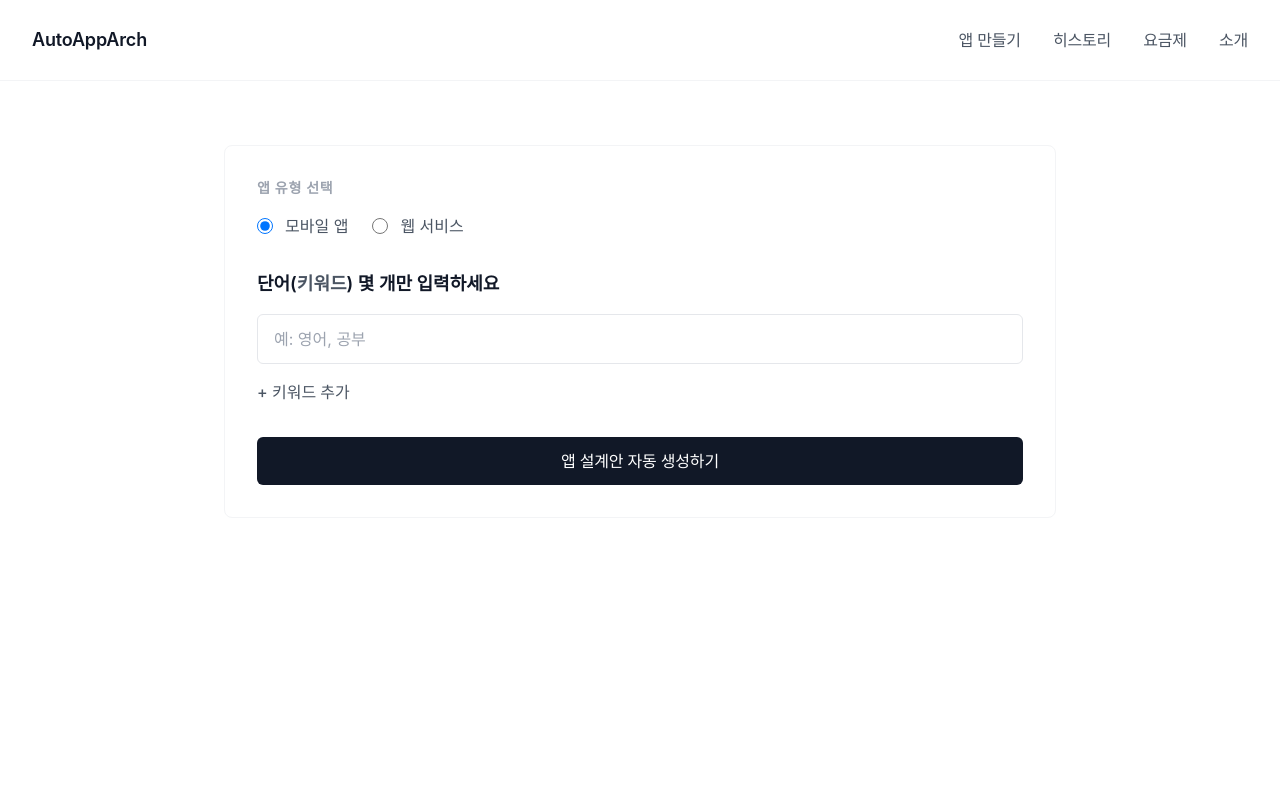
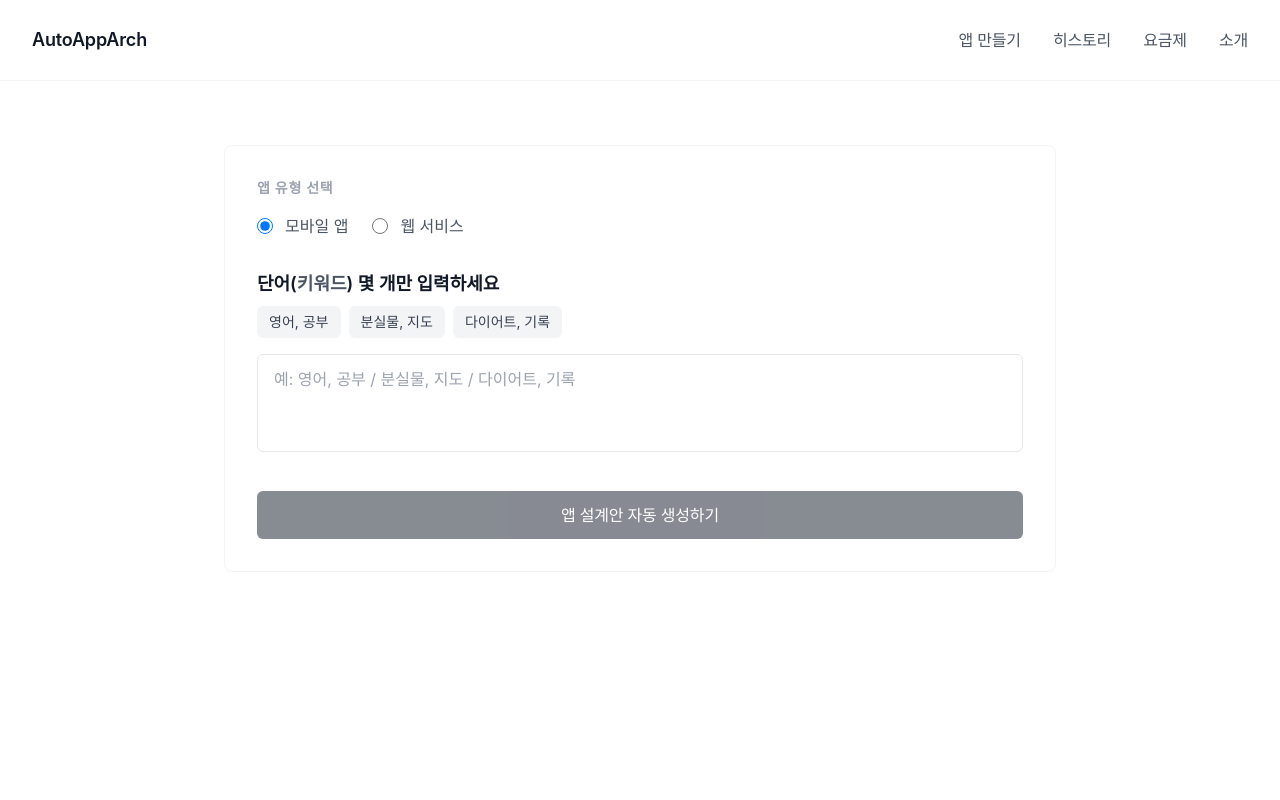
Before and after one commit to Christina0922/AutoAppArch, a Next.js app: page /app in a window 1280 px wide. Shown: the top 800 px of the page. Built offline with nearby package versions, Linux system fonts and the light colour scheme.

Commit message:
QA/UX improvements: Typography fixes, keyword input validation, history loading states, pricing conditional CTA, about trust elements

```diff
--- a/app/(product)/history/page.tsx
+++ b/app/(product)/history/page.tsx
@@ -6,15 +6,50 @@ import { SavedPlan } from "@/lib/types";
 import { getAllPlans, deletePlan } from "@/lib/storage";
 import HistoryList from "@/components/HistoryList";
 
+type LoadingState = "loading" | "success" | "error" | "timeout";
+
 export default function HistoryPage() {
   const [plans, setPlans] = useState<SavedPlan[]>([]);
-  const [isLoading, setIsLoading] = useState(true);
+  const [loadingState, setLoadingState] = useState<LoadingState>("loading");
 
   useEffect(() => {
-    const loadedPlans = getAllPlans();
-    setPlans(loadedPlans);
-    setIsLoading(false);
+    const loadPlans = async () => {
+      try {
+        // 타임아웃 설정 (6초)
+        const timeoutId = setTimeout(() => {
+          setLoadingState("timeout");
+        }, 6000);
+
+        // localStorage는 동기이지만, 에러 처리를 위해 try-catch 사용
+        const loadedPlans = getAllPlans();
+
+        clearTimeout(timeoutId);
+        setPlans(loadedPlans);
+        setLoadingState("success");
+      } catch (error) {
+        console.error("히스토리 로딩 실패:", error);
+        setLoadingState("error");
+      }
+    };
+
+    loadPlans();
   }, []);
+
+  const handleRetry = () => {
+    setLoadingState("loading");
+    try {
+      const loadedPlans = getAllPlans();
+      setPlans(loadedPlans);
+      setLoadingState("success");
+    } catch (error) {
+      console.error("히스토리 재시도 실패:", error);
+      setLoadingState("error");
+    }
+  };
+
+  const handleRefresh = () => {
+    window.location.reload();
+  };
 
   const handleDelete = (id: string) => {
     if (confirm("정말 삭제하시겠습니까?")) {
@@ -22,21 +57,96 @@ export default function HistoryPage() {
         deletePlan(id);
         setPlans(getAllPlans());
       } catch (error) {
+        console.error("삭제 실패:", error);
         alert("삭제에 실패했습니다.");
       }
     }
   };
 
-  if (isLoading) {
+  // 로딩 스켈레톤
+  if (loadingState === "loading") {
     return (
       <div className="max-w-4xl mx-auto px-6 lg:px-8 py-16">
-        <div className="bg-white rounded-lg border border-gray-100 p-12 text-center">
-          <p className="text-base text-gray-500">로딩 중...</p>
+        <h1 className="text-3xl font-semibold text-gray-900 mb-12 text-center tracking-tight">
+          저장된 <span className="font-bold">앱 설계안</span>
+        </h1>
+        <div className="space-y-4">
+          {[1, 2, 3].map((i) => (
+            <div
+              key={i}
+              className="bg-white rounded-lg border border-gray-100 p-8 animate-pulse"
+            >
+              <div className="h-6 bg-gray-200 rounded w-3/4 mb-4"></div>
+              <div className="h-4 bg-gray-200 rounded w-1/2 mb-2"></div>
+              <div className="h-4 bg-gray-200 rounded w-1/3"></div>
+            </div>
+          ))}
         </div>
       </div>
     );
   }
 
+  // 타임아웃 상태
+  if (loadingState === "timeout") {
+    return (
+      <div className="max-w-4xl mx-auto px-6 lg:px-8 py-16">
+        <h1 className="text-3xl font-semibold text-gray-900 mb-12 text-center tracking-tight">
+          저장된 <span className="font-bold">앱 설계안</span>
+        </h1>
+        <div className="bg-white rounded-lg border border-gray-100 p-16 flex flex-col items-center justify-center min-h-[400px]">
+          <p className="text-base text-gray-600 mb-4 text-center">
+            히스토리를 불러오지 못했습니다.
+          </p>
+          <div className="flex gap-3">
+            <button
+              onClick={handleRetry}
+              className="h-12 px-6 bg-gray-900 text-white text-base font-medium rounded-md hover:bg-gray-800 transition-colors"
+            >
+              다시 시도
+            </button>
+            <button
+              onClick={handleRefresh}
+              className="h-12 px-6 bg-white text-gray-900 text-base font-medium rounded-md border border-gray-200 hover:bg-gray-50 transition-colors"
+            >
+              새로고침
+            </button>
+          </div>
+        </div>
+      </div>
+    );
+  }
+
+  // 에러 상태
+  if (loadingState === "error") {
+    return (
+      <div className="max-w-4xl mx-auto px-6 lg:px-8 py-16">
+        <h1 className="text-3xl font-semibold text-gray-900 mb-12 text-center tracking-tight">
+          저장된 <span className="font-bold">앱 설계안</span>
+        </h1>
+        <div className="bg-white rounded-lg border border-gray-100 p-16 flex flex-col items-center justify-center min-h-[400px]">
+          <p className="text-base text-gray-600 mb-4 text-center">
+            히스토리를 불러오지 못했습니다.
+          </p>
+          <div className="flex gap-3">
+            <button
+              onClick={handleRetry}
+              className="h-12 px-6 bg-gray-900 text-white text-base font-medium rounded-md hover:bg-gray-800 transition-colors"
+            >
+              다시 시도
+            </button>
+            <button
+              onClick={handleRefresh}
+              className="h-12 px-6 bg-white text-gray-900 text-base font-medium rounded-md border border-gray-200 hover:bg-gray-50 transition-colors"
+            >
+              새로고침
+            </button>
+          </div>
+        </div>
+      </div>
+    );
+  }
+
+  // 성공 상태
   return (
     <div className="max-w-4xl mx-auto px-6 lg:px-8 py-16">
       <h1 className="text-3xl font-semibold text-gray-900 mb-12 text-center tracking-tight">
@@ -54,7 +164,7 @@ export default function HistoryPage() {
             href="/app"
             className="inline-block h-12 px-8 bg-gray-900 text-white text-base font-medium rounded-md hover:bg-gray-800 transition-colors tracking-tight"
           >
-            <span className="font-bold">설계안 자동 생성하기</span>
+            <span className="font-bold">설계안 만들기</span>
           </Link>
         </div>
       ) : (
--- a/components/KeywordInputForm.tsx
+++ b/components/KeywordInputForm.tsx
@@ -8,48 +8,75 @@ interface KeywordInputFormProps {
   loadingMessage?: string;
 }
 
+// 키워드 정규화 함수 (쉼표, 공백, 줄바꿈을 콤마 기준으로 정리)
+const normalizeKeywords = (input: string): string[] => {
+  return input
+    .split(/[,\n\r]+/)
+    .map((k) => k.trim())
+    .filter((k) => k.length > 0);
+};
+
 export default function KeywordInputForm({
   onSubmit,
   isLoading = false,
   loadingMessage = "",
 }: KeywordInputFormProps) {
-  const [keywords, setKeywords] = useState<string[]>([""]);
+  const [keywordInput, setKeywordInput] = useState("");
   const [selectedType, setSelectedType] = useState<"app" | "web">("app");
+  const [validationError, setValidationError] = useState("");
 
-  const handleKeywordChange = (index: number, value: string) => {
-    const newKeywords = [...keywords];
-    newKeywords[index] = value;
-    setKeywords(newKeywords);
+  const exampleChips = [
+    { text: "영어, 공부", keywords: ["영어", "공부"] },
+    { text: "분실물, 지도", keywords: ["분실물", "지도"] },
+    { text: "다이어트, 기록", keywords: ["다이어트", "기록"] },
+  ];
+
+  const handleExampleClick = (keywords: string[]) => {
+    setKeywordInput(keywords.join(", "));
+    setValidationError("");
   };
 
-  const addKeyword = () => {
-    if (keywords.length < 3) {
-      setKeywords([...keywords, ""]);
-    }
-  };
-
-  const removeKeyword = (index: number) => {
-    if (keywords.length > 1) {
-      const newKeywords = keywords.filter((_, i) => i !== index);
-      setKeywords(newKeywords);
-    }
+  const handleInputChange = (value: string) => {
+    setKeywordInput(value);
+    setValidationError("");
   };
 
   const handleSubmit = (e: React.FormEvent) => {
     e.preventDefault();
-    const validKeywords = keywords.filter((k) => k.trim() !== "");
-    if (validKeywords.length === 0) {
-      alert("최소 1개 이상의 키워드를 입력해주세요.");
+
+    // 정규화
+    const normalized = normalizeKeywords(keywordInput);
+
+    // 검증
+    if (normalized.length === 0) {
+      setValidationError("최소 1개 이상의 키워드를 입력해주세요.");
       return;
     }
-    onSubmit(validKeywords, selectedType);
+
+    if (normalized.length === 1) {
+      setValidationError("2개 이상의 키워드를 권장합니다. (현재: 1개)");
+      // 경고만 표시하고 계속 진행 가능
+    }
+
+    if (normalized.length > 6) {
+      setValidationError("키워드는 최대 6개까지 입력 가능합니다.");
+      return;
+    }
+
+    // 각 키워드 길이 검증
+    const tooLong = normalized.find((k) => k.length > 20);
+    if (tooLong) {
+      setValidationError("키워드는 20자 이하로 입력해주세요.");
+      return;
+    }
+
+    setValidationError("");
+    onSubmit(normalized, selectedType);
   };
 
-  const placeholders = [
-    "예: 영어, 공부",
-    "예: 분실물, 지도",
-    "예: 다이어트, 기록",
-  ];
+  const isValid = normalizeKeywords(keywordInput).length > 0 &&
+                  normalizeKeywords(keywordInput).length <= 6 &&
+                  !normalizeKeywords(keywordInput).some((k) => k.length > 20);
 
   return (
     <form onSubmit={handleSubmit} className="space-y-8">
@@ -88,46 +115,44 @@ export default function KeywordInputForm({
           <p className="text-lg font-semibold text-gray-900 mb-2">
             단어(<span className="text-gray-600">키워드</span>) 몇 개만 입력하세요
           </p>
+          {/* 예시 칩 */}
+          <div className="flex flex-wrap gap-2 mb-3">
+            {exampleChips.map((chip, idx) => (
+              <button
+                key={idx}
+                type="button"
+                onClick={() => handleExampleClick(chip.keywords)}
+                disabled={isLoading}
+                className="px-3 py-1.5 text-sm bg-gray-100 text-gray-700 rounded-md hover:bg-gray-200 transition-colors disabled:opacity-50 disabled:cursor-not-allowed"
+              >
+                {chip.text}
+              </button>
+            ))}
+          </div>
         </div>
         <div className="space-y-3">
-          {keywords.map((keyword, index) => (
-            <div key={index} className="flex gap-3">
-              <input
-                type="text"
-                value={keyword}
-                onChange={(e) => handleKeywordChange(index, e.target.value)}
-                placeholder={placeholders[index] || `키워드 ${index + 1}`}
-                className="flex-1 px-4 py-3 text-base border border-gray-200 rounded-md focus:ring-1 focus:ring-gray-900 focus:border-gray-900 transition-colors bg-white"
-                disabled={isLoading}
-              />
-              {keywords.length > 1 && (
-                <button
-                  type="button"
-                  onClick={() => removeKeyword(index)}
-                  className="px-4 py-3 text-base text-gray-500 hover:text-gray-900 transition-colors"
-                  disabled={isLoading}
-                >
-                  삭제
-                </button>
-              )}
-            </div>
-          ))}
+          <textarea
+            value={keywordInput}
+            onChange={(e) => handleInputChange(e.target.value)}
+            placeholder="예: 영어, 공부 / 분실물, 지도 / 다이어트, 기록"
+            className="w-full px-4 py-3 text-base border border-gray-200 rounded-md focus:ring-1 focus:ring-gray-900 focus:border-gray-900 transition-colors bg-white resize-none"
+            rows={3}
+            disabled={isLoading}
+          />
+          {validationError && (
+            <p className="text-sm text-red-600">{validationError}</p>
+          )}
+          {normalizeKeywords(keywordInput).length === 1 && !validationError && (
+            <p className="text-sm text-amber-600">
+              💡 2개 이상의 키워드를 권장합니다. 더 정확한 설계안이 생성됩니다.
+            </p>
+          )}
         </div>
-        {keywords.length < 3 && (
-          <button
-            type="button"
-            onClick={addKeyword}
-            className="mt-4 text-base text-gray-600 hover:text-gray-900 font-medium transition-colors"
-            disabled={isLoading}
-          >
-            + 키워드 추가
-          </button>
-        )}
       </div>
 
       <button
         type="submit"
-        disabled={isLoading}
+        disabled={isLoading || !isValid}
         className="w-full h-12 bg-gray-900 text-white text-base font-medium rounded-md hover:bg-gray-800 transition-colors tracking-tight disabled:opacity-50 disabled:cursor-not-allowed"
       >
         {isLoading ? loadingMessage || "생성 중..." : "앱 설계안 자동 생성하기"}
--- a/components/SaveButton.tsx
+++ b/components/SaveButton.tsx
@@ -24,6 +24,7 @@ export default function SaveButton({ plan, onSaved }: SaveButtonProps) {
         onSaved();
       }
     } catch (error) {
+      console.error("저장 실패:", error);
       alert("저장에 실패했습니다.");
       setIsSaving(false);
     }
@@ -35,7 +36,6 @@ export default function SaveButton({ plan, onSaved }: SaveButtonProps) {
 
   const handleCreateNew = () => {
     router.push("/app");
-    // 페이지 새로고침으로 초기화
     setTimeout(() => {
       window.location.reload();
     }, 100);
@@ -46,7 +46,7 @@ export default function SaveButton({ plan, onSaved }: SaveButtonProps) {
       <div className="space-y-4">
         <div className="bg-gray-50 border border-gray-200 rounded-md p-4 text-center">
           <p className="text-base font-medium text-gray-900 mb-1">
-            설계안이 저장되었습니다.
+            설계안이 저장되었습니다. (히스토리에서 확인)
           </p>
         </div>
         <div className="space-y-3">
```
Also changed, not shown: app/(site)/about/page.tsx (+21 -0 lines), app/(site)/page.tsx (+24 -0 lines), app/(site)/pricing/page.tsx (+16 -2 lines), components/HistoryList.tsx (+10 -5 lines).
